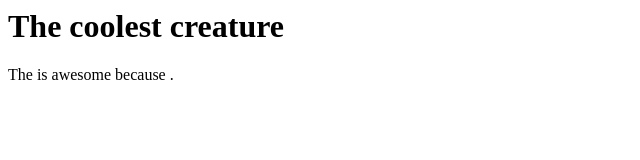
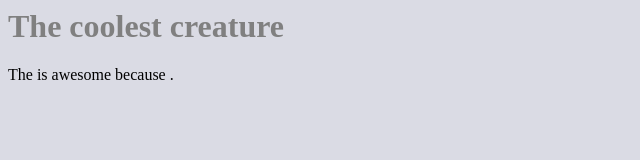
Before and after one commit to Zik3000wo/2-1-CSS-Basics-Colorful-Creature, a plain HTML site: page index.html in a window 1280 px wide. Shown: the whole page, without its empty margins (0-640 px from the left). Drawn offline with Linux system fonts and the light colour scheme.

Commit message:
changed background and text color

```diff
--- a/index.html
+++ b/index.html
@@ -2,7 +2,14 @@
   <head>
         <meta charset="utf-8">
         <title>Challenge: Colorful creature</title>
-  </head>
+<style>
+  h1 {
+    color:grey;
+    }
+
+    body {background-color: rgb(218, 219, 228);}
+</style>
+      </head>
   <body>
     <h1>The coolest creature</h1>
     <p>The <em></em> is awesome because <strong></strong>.</p>
```
